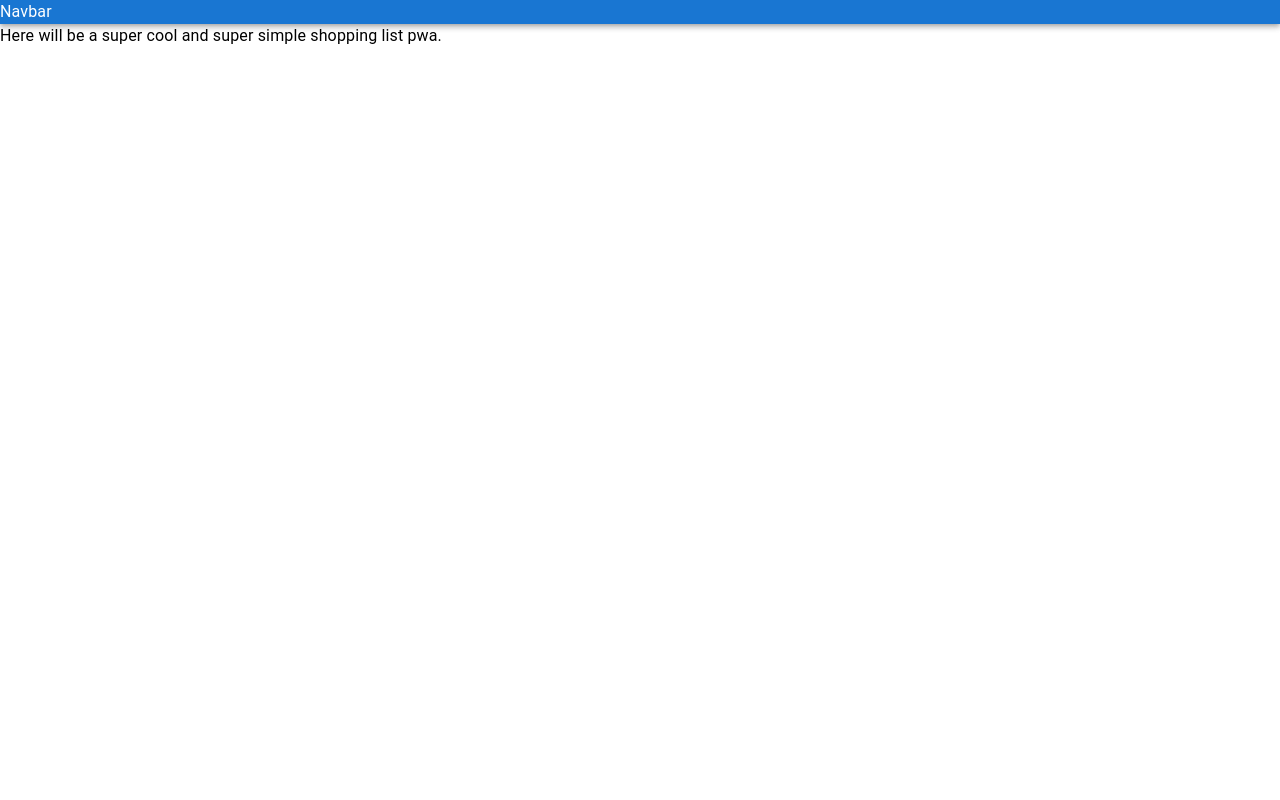
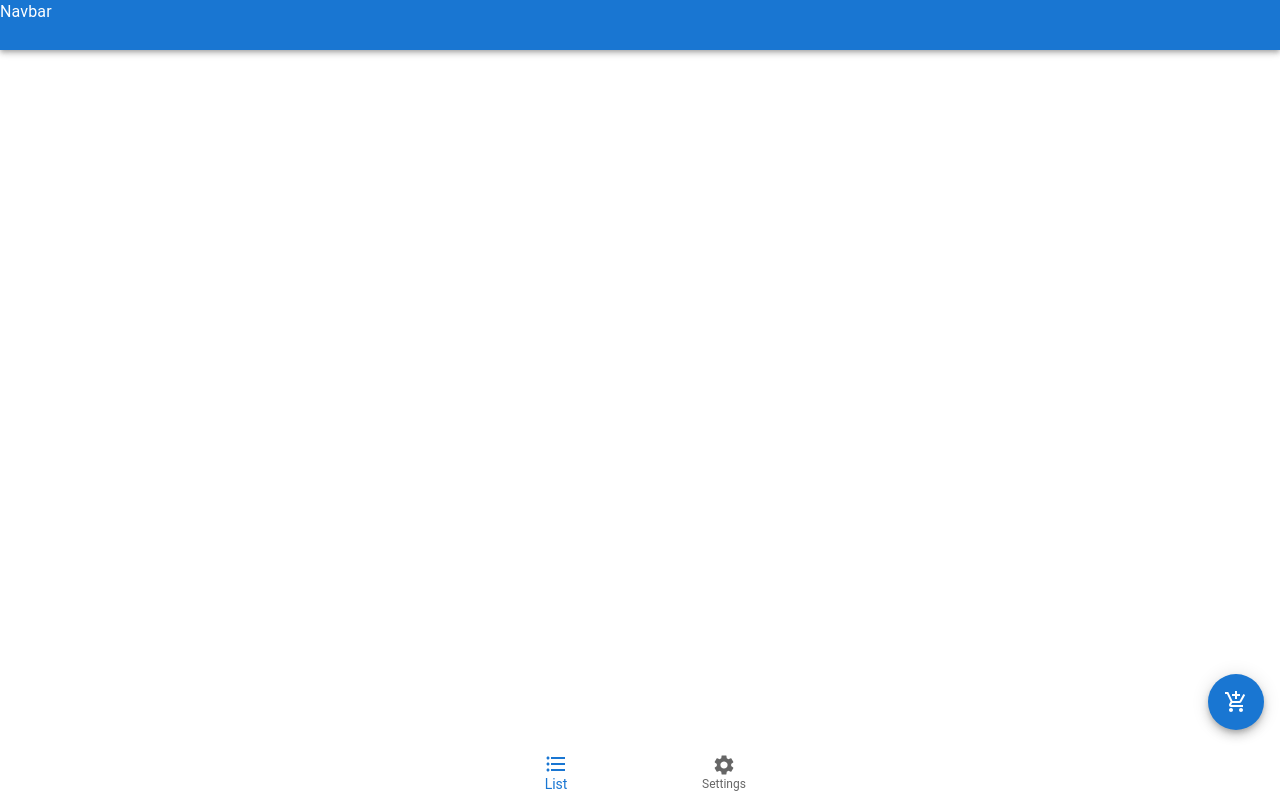
Before and after one commit to markukal/shopping-list-pwa, a Next.js app: page / in a window 1280 px wide. Built offline with nearby package versions, Linux system fonts and the light colour scheme.

Commit message:
added some few basic mui components without any functionality

```diff
--- /dev/null
+++ b/components/AddButton.tsx
@@ -0,0 +1,14 @@
+import { Fab } from "@mui/material";
+import AddShoppingCartIcon from "@mui/icons-material/AddShoppingCart";
+
+export const AddButton = () => {
+  return (
+    <Fab
+      color="primary"
+      aria-label="add"
+      sx={{ position: "absolute", bottom: 70, right: 16 }}
+    >
+      <AddShoppingCartIcon />
+    </Fab>
+  );
+};
--- /dev/null
+++ b/components/BottomNav.tsx
@@ -0,0 +1,22 @@
+import { BottomNavigation, BottomNavigationAction } from "@mui/material";
+import { useState } from "react";
+import FormatListBulletedIcon from "@mui/icons-material/FormatListBulleted";
+import SettingsIcon from "@mui/icons-material/Settings";
+
+export const BottomNav = () => {
+  const [value, setValue] = useState(0);
+
+  return (
+    <BottomNavigation
+      sx={{ position: "absolute", bottom: 0, width: "100%" }}
+      showLabels
+      value={value}
+      onChange={(event, newValue) => {
+        setValue(newValue);
+      }}
+    >
+      <BottomNavigationAction label="List" icon={<FormatListBulletedIcon />} />
+      <BottomNavigationAction label="Settings" icon={<SettingsIcon />} />
+    </BottomNavigation>
+  );
+};
--- /dev/null
+++ b/components/TopBar.tsx
@@ -0,0 +1,9 @@
+import { AppBar, Typography } from "@mui/material";
+
+export const TopBar = () => {
+  return (
+    <AppBar position="static" sx={{ height: "50px" }}>
+      <Typography>Navbar</Typography>
+    </AppBar>
+  );
+};
--- a/package.json
+++ b/package.json
@@ -10,6 +10,7 @@
   "dependencies": {
     "@emotion/react": "^11.7.1",
     "@emotion/styled": "^11.6.0",
+    "@mui/icons-material": "^5.3.1",
     "@mui/material": "^5.3.1",
     "framer-motion": "^5",
     "next": "12.0.8",
--- a/pages/index.tsx
+++ b/pages/index.tsx
@@ -1,18 +1,15 @@
 import { AppBar, Box, Typography } from "@mui/material";
 import type { NextPage } from "next";
-import Head from "next/head";
-import Image from "next/image";
-import styles from "../styles/Home.module.css";
+import { AddButton } from "../components/AddButton";
+import { BottomNav } from "../components/BottomNav";
+import { TopBar } from "../components/TopBar";
 
 const Home: NextPage = () => {
   return (
-    <Box>
-      <AppBar position="static">
-        <Typography>Navbar</Typography>
-      </AppBar>
-      <Typography>
-        Here will be a super cool and super simple shopping list pwa.
-      </Typography>
+    <Box sx={{ height: "100vh" }}>
+      <TopBar />
+      <AddButton />
+      <BottomNav />
     </Box>
   );
 };
```
Also changed, not shown: 1 other file (tests, documents, lock files or other folders).
